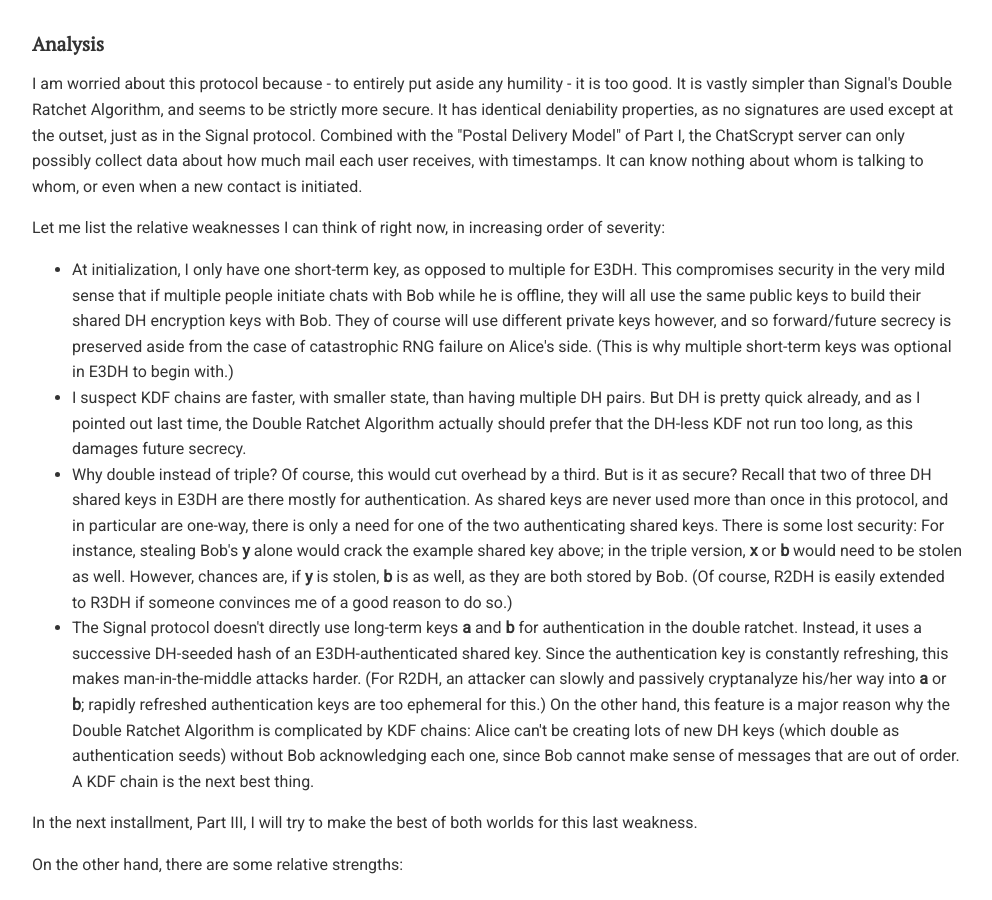
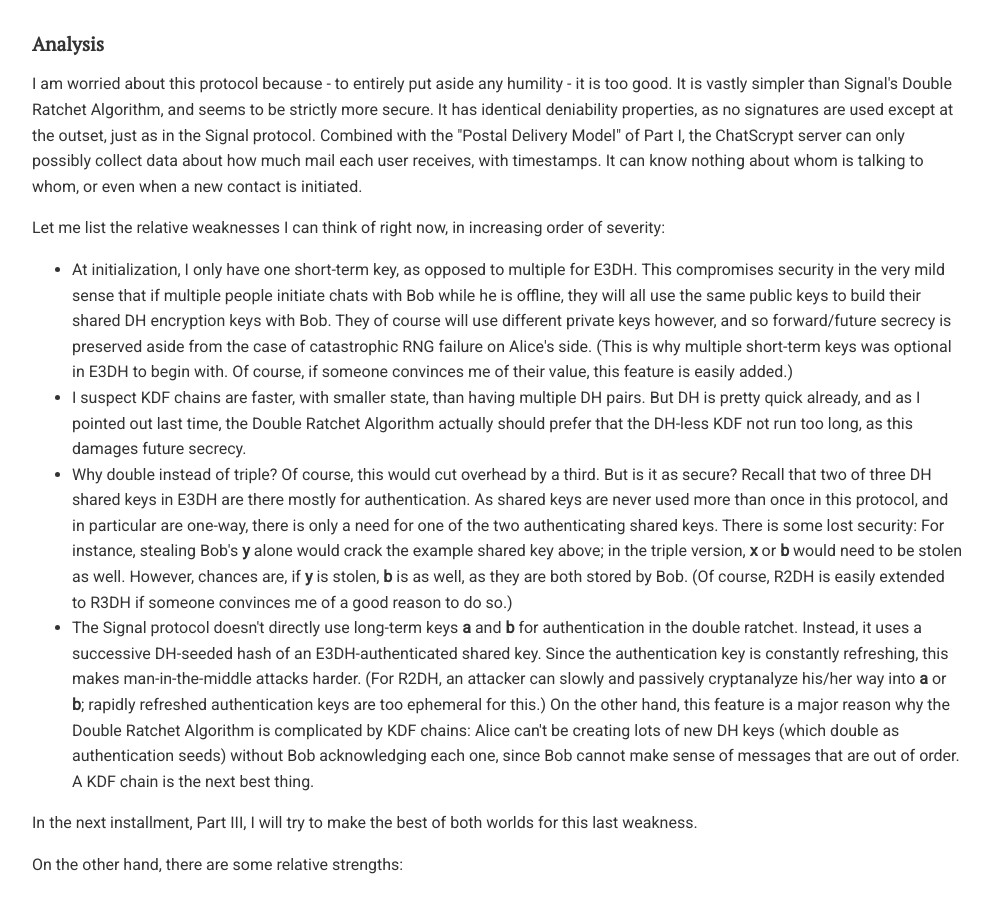
Before and after one commit to chatscrypt/chatscrypt.github.io, a Jekyll site: the page built from _posts/2020-01-21-the-chatscrypt-architecture-part-ii-repeated-triple-diffie-hellman.html, in a window 1280 px wide and 900 px high, scrolled down 1434 px. Shown: the whole window, without its empty margins (143-1135 px from the left). Built offline with Jekyll 4.4.1, drawn with Linux system fonts in a browser that asks for light colours; comment, search, counter and statistics services are not loaded.

Commit message:
Update 2020-01-21-the-chatscrypt-architecture-part-ii-repeated-triple-diffie-hellman.html

```diff
--- a/_posts/2020-01-21-the-chatscrypt-architecture-part-ii-repeated-triple-diffie-hellman.html
+++ b/_posts/2020-01-21-the-chatscrypt-architecture-part-ii-repeated-triple-diffie-hellman.html
@@ -55,7 +55,7 @@ I am worried about this protocol because - to entirely put aside any humility -
 <p>Let me list the relative weaknesses I can think of right now, in increasing order of severity:
 <ul>
 
-<li> At initialization, I only have one short-term key, as opposed to multiple for E3DH. This compromises security in the very mild sense that if multiple people initiate chats with Bob while he is offline, they will all use the same public keys to build their shared DH encryption keys with Bob. They of course will use different private keys however, and so forward/future secrecy is preserved aside from the case of catastrophic RNG failure on Alice's side. (This is why multiple short-term keys was optional in E3DH to begin with.)
+<li> At initialization, I only have one short-term key, as opposed to multiple for E3DH. This compromises security in the very mild sense that if multiple people initiate chats with Bob while he is offline, they will all use the same public keys to build their shared DH encryption keys with Bob. They of course will use different private keys however, and so forward/future secrecy is preserved aside from the case of catastrophic RNG failure on Alice's side. (This is why multiple short-term keys was optional in E3DH to begin with. Of course, if someone convinces me of their value, this feature is easily added.)
 
 <li>I suspect KDF chains are faster, with smaller state, than having multiple DH pairs. But DH is pretty quick already, and as I pointed out last time, the Double Ratchet Algorithm actually should prefer that the DH-less KDF not run too long, as this damages future secrecy.
 
```
